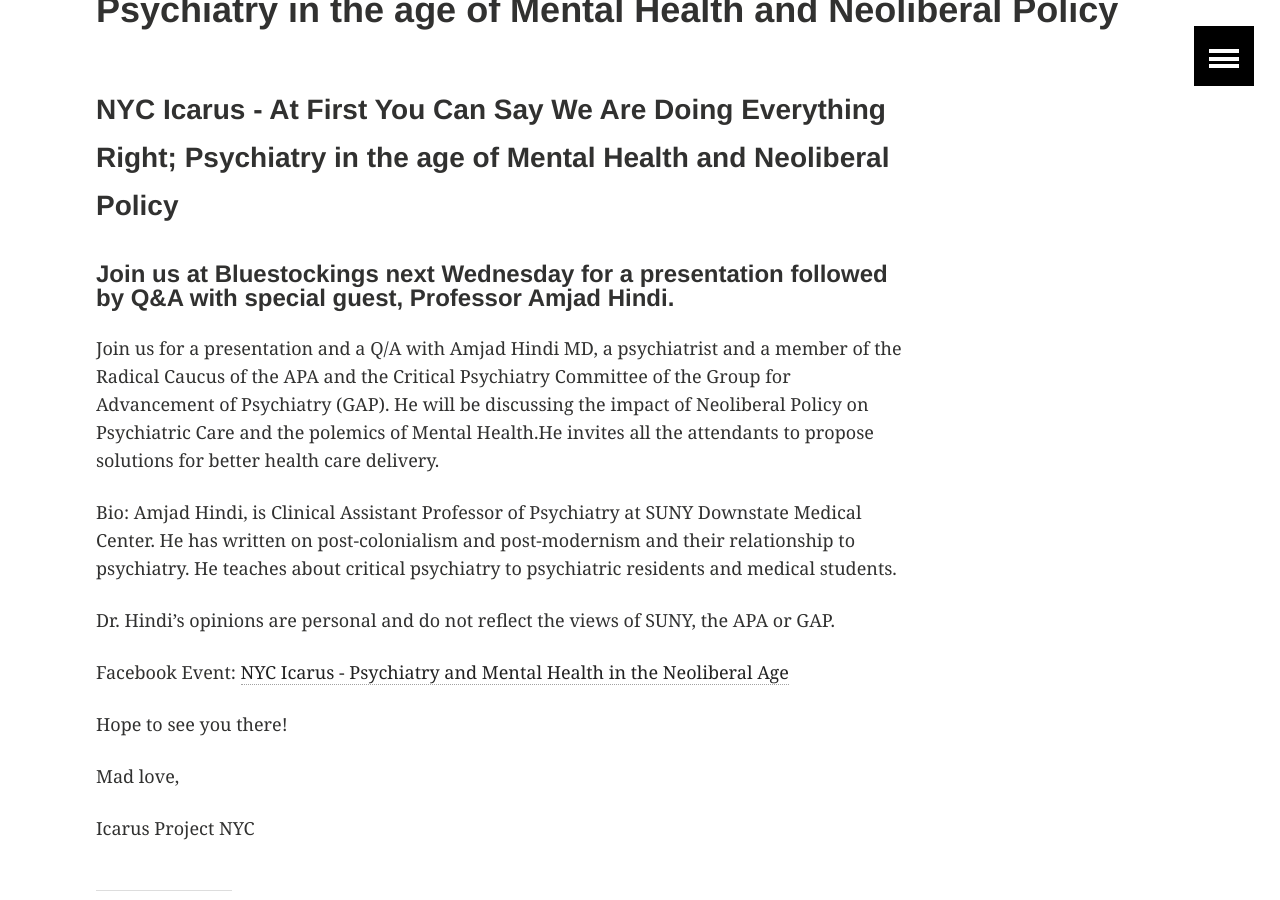
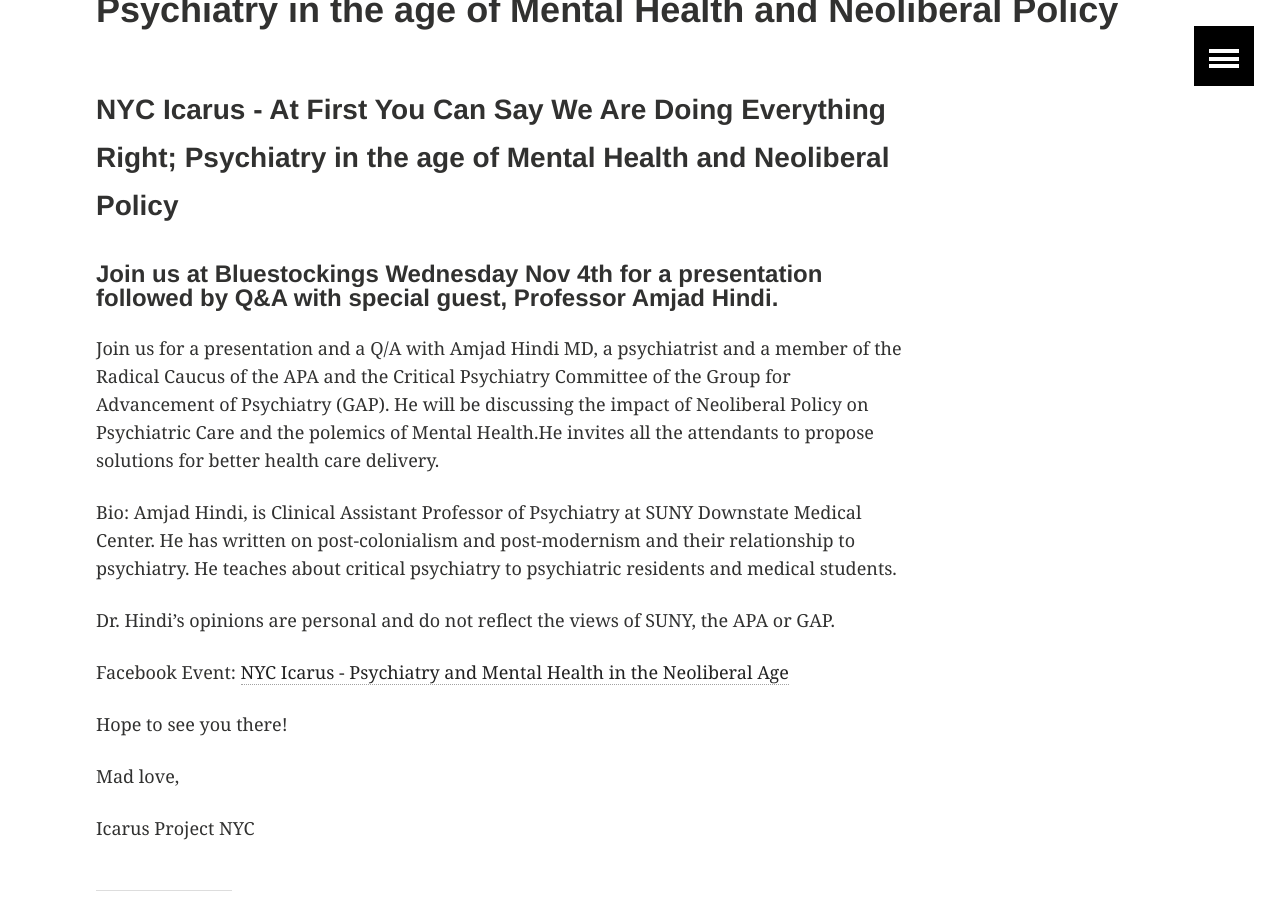
Before and after one commit to nycicarus/nycicarus.github.io, a Jekyll site: the page built from _posts/events/2015-11-04-neoliberal-psychiatry-hindi.md, in a window 1280 px wide and 900 px high, scrolled down 1052 px. Built offline with Jekyll 4.4.1, drawn with Linux system fonts in a browser that asks for light colours; comment, search, counter and statistics services are not loaded.

```diff
--- a/_posts/events/2015-11-04-neoliberal-psychiatry-hindi.md
+++ b/_posts/events/2015-11-04-neoliberal-psychiatry-hindi.md
@@ -24,7 +24,7 @@ phone: ""
 ---
 ### NYC Icarus - At First You Can Say We Are Doing Everything Right; Psychiatry in the age of Mental Health and Neoliberal Policy
 
-#### Join us at Bluestockings next Wednesday for a presentation followed by Q&A with special guest, Professor Amjad Hindi.
+#### Join us at Bluestockings Wednesday Nov 4th for a presentation followed by Q&A with special guest, Professor Amjad Hindi.
 
 Join us for a presentation and a Q/A with Amjad Hindi MD, a psychiatrist and a member of the Radical Caucus of the APA and the Critical Psychiatry Committee of the Group for Advancement of Psychiatry (GAP). He will be discussing the impact of Neoliberal Policy on Psychiatric Care and the polemics of Mental Health.He invites all the attendants to propose solutions for better health care delivery.
 
```
